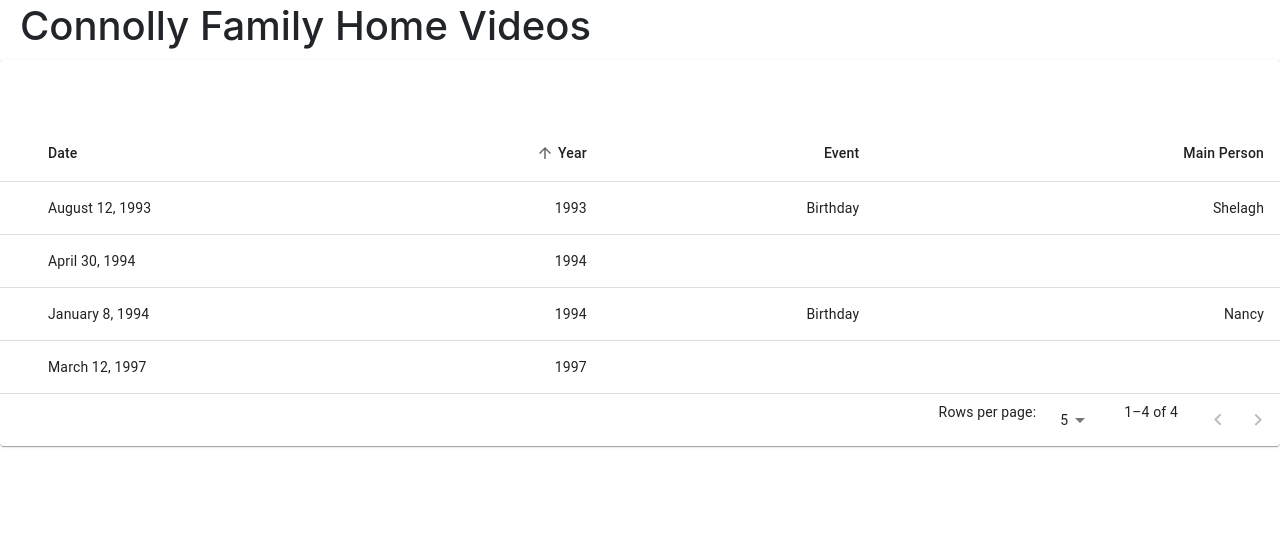
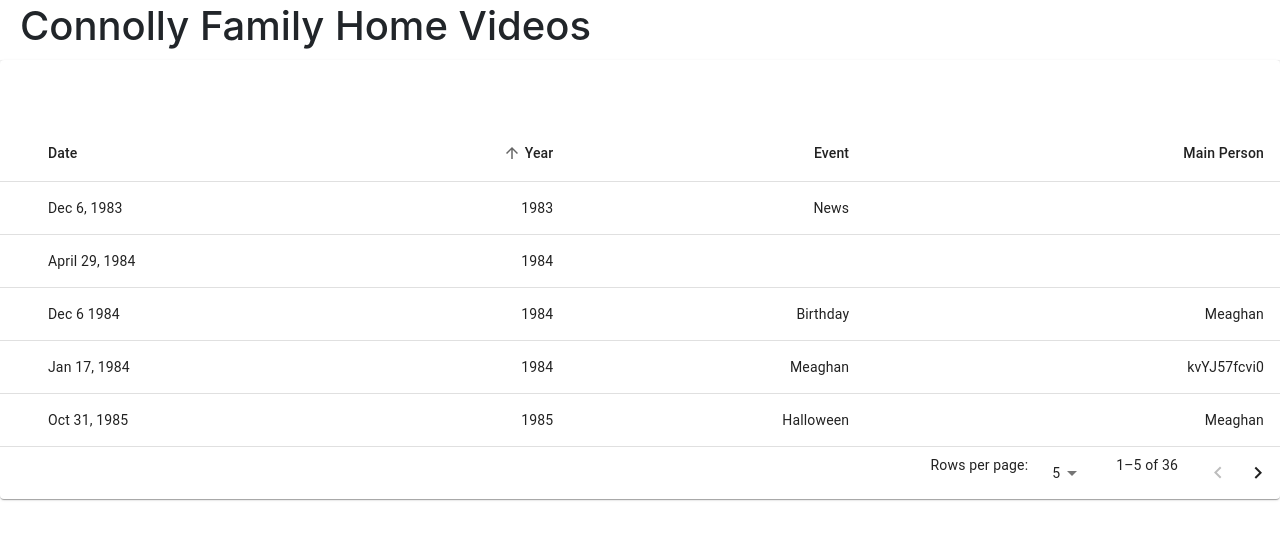
Before and after one commit to connkat/family-videos, a React (Create React App) app: page / in a window 1280 px wide. Shown: the top 540 px of the page. Built offline with nearby package versions, Linux system fonts and the light colour scheme; the HTML template or start-up script is replaced by a standard one.

Commit message:
added the rest of the data

```diff
--- a/src/components/VideoList.jsx
+++ b/src/components/VideoList.jsx
@@ -15,23 +15,7 @@ import Paper from "@mui/material/Paper";
 import { visuallyHidden } from "@mui/utils";
 
 import Modal from "./Modal";
-
-function createData(date, year, event, mainPerson, embedId) {
-  return {
-    date,
-    year,
-    event,
-    mainPerson,
-    embedId,
-  };
-}
-
-const rows = [
-  createData("March 12, 1997", "1997", null, null, "hzSSQ7_9enI"),
-  createData("April 30, 1994", "1994", null, null, "MdkGe8wyd5c"),
-  createData("August 12, 1993", "1993", "Birthday", "Shelagh", "XONd8rYCDRk"),
-  createData("January 8, 1994", "1994", "Birthday", "Nancy", "1WiaDMfRZME"),
-];
+import {rows} from "../data";
 
 function descendingComparator(a, b, orderBy) {
   if (b[orderBy] < a[orderBy]) {
@@ -85,9 +69,7 @@ function EnhancedTableHead(props) {
   return (
     <TableHead>
       <TableRow>
-        <TableCell padding="checkbox">
-
-        </TableCell>
+        <TableCell padding="checkbox"></TableCell>
         {headCells.map((headCell) => (
           <TableCell
             key={headCell.id}
@@ -130,8 +112,7 @@ function EnhancedTableToolbar(props) {
             ),
         }),
       }}
-    >
-    </Toolbar>
+    ></Toolbar>
   );
 }
 
@@ -155,9 +136,9 @@ export default function EnhancedTable() {
   const handleClose = () => setOpen(false);
 
   const handleClick = (event, date, embedId) => {
-    handleOpen()
+    handleOpen();
     setEmbedId(embedId);
-    setDate(date)
+    setDate(date);
     console.log(embedId);
   };
 
@@ -178,7 +159,12 @@ export default function EnhancedTable() {
 
   return (
     <Box sx={{ width: "100%" }}>
-      <Modal open={open} handleClose={handleClose} date={date} embedId={embedId} />
+      <Modal
+        open={open}
+        handleClose={handleClose}
+        date={date}
+        embedId={embedId}
+      />
       <Paper sx={{ width: "100%", mb: 2 }}>
         <EnhancedTableToolbar numSelected={selected.length} />
         <TableContainer>
@@ -215,8 +201,7 @@ export default function EnhancedTable() {
                       key={row.date}
                       selected={isItemSelected}
                     >
-                      <TableCell padding="checkbox">
-                      </TableCell>
+                      <TableCell padding="checkbox"></TableCell>
                       <TableCell
                         component="th"
                         id={labelId}
--- a/src/data.js
+++ b/src/data.js
@@ -34,9 +34,63 @@ export const videos = [
   ];
 
 
-  // const videos = [
-  //   createData("March 12, 1997", "1997", null, null, "hzSSQ7_9enI"),
-  //   createData("April 30, 1994", "1994", null, null, "MdkGe8wyd5c"),
-  //   createData("August 12, 1993", "1993", "Birthday", "Shelagh", "XONd8rYCDRk"),
-  //   createData("January 8, 1994", "1994", "Birthday", "Nancy", "1WiaDMfRZME"),
-  // ];
+  function createData(date, year, event, mainPerson, embedId) {
+    return {
+      date,
+      year,
+      event,
+      mainPerson,
+      embedId,
+    };
+  }
+
+  export const rows = [
+    createData("March 12, 1997", "1997", null, null, "hzSSQ7_9enI"),
+    createData("April 30, 1994", "1994", null, null, "MdkGe8wyd5c"),
+    createData("August 12, 1993", "1993", "Birthday", "Shelagh", "XONd8rYCDRk"),
+    createData("January 8, 1994", "1994", "Birthday", "Nancy", "1WiaDMfRZME"),
+    createData("March 10, 1997", "1997", "March Break", null, "Hf2CzVDALno"),
+    createData("April 29, 1984", "1984", null, null, "p-HsR-Oa6uQ"),
+    createData("Oct 5,1991", "1991", "Birthday", "Shelagh", "PLorTjJPabM"),
+    createData("May 18, 1987", "1987", "Crawling", "Shelagh", "mcNc9cg7ntE"),
+    createData("Dec 25, 1990", "1990", "Christmas", null, "IQwc6B6wOAE"),
+    createData("Dec 6, 1990", "1990", "Birthday", "Meaghan", "rbZTo3JYWOk"),
+    createData("Dec 3	1990", "1990", null, null, "EbFQW6y9oxY"),
+    createData("Oct 31, 1985", "1985", "Halloween", "Meaghan", "au7q8gfaG8A"),
+    createData("Dec 6,1988", "1988", "Birthday", "Meaghan", "HKF1_FGp4Fs"),
+    createData("Dec 6	1987", "1987", "Birthday", "Meaghan", "a0VYVDK2t9U"),
+    createData("Dec 6	1985", "1985", "Birthday", "Meaghan", "WdkUk8I1Hz8"),
+    createData("Dec 6	1984", "1984", "Birthday", "Meaghan", "OtIWqB37-ZM"),
+    createData("Dec 6	1985", "1985", "Birthday", "Meaghan", "Aqnc6hGe8Jk"),
+    createData("Oct 17, 1993", "1993", "Birthday", "John", "rtxLum8YAU4"),
+    createData("Oct 16, 1991", "1991", "Birthday", "John", "sp3Y7uQL-9Y"),
+    createData("Oct 15, 1989", "1989", "Birthday", "John", "k6u3l7ePftY"),
+    createData("June 27, 1996", "1996", "Baseball", "John", "uRUa48JMRUs"),
+    createData(
+      "June 25, 1996",
+      "1996",
+      "Kindergarden Grad",
+      "Kate",
+      "uRUa48JMRUs"
+    ),
+    createData(
+      "June 24, 1994",
+      "1994",
+      "Kindergarden Grad",
+      "John",
+      "TJQ8JcyUSWM"
+    ),
+    createData("Dec 6, 1983", "1983", "News", null, "m5jtiBtfNyY"),
+    createData("April 1, 1990", "1990", "First Steps", "John", "9CiuAwSzGQ8"),
+    createData("Jan 17, 1984", "1984", "Meaghan", "kvYJ57fcvi0"),
+    createData("Oct 25, 1988", "1988", "John", "sI9W8Lb7NsU"),
+    createData("June 15, 1994", "1994", "Birthday", "Kate", "3OfUkJ5kY9U"),
+    createData("March 17,	1994", "1994", "March Break", null, "F_BuZoN55lM"),
+    createData("June 16, 1991", "1991", "Birthday", "Kate", "vRV-Ckpem2E"),
+    createData("June 15, 1993", "1993", "Birthday", "Kate", "B-OgX67fMYI"),
+    createData("June 14, 1992", "1992", "Birthday", "Kate", "HNJbrR_9SLw"),
+    createData("Dec 26, 1991", "1991", "First Steps", "Kate", "oednobezVFo"),
+    createData("Dec 1, 1990", "1990", "1990", "MSM", null, "FIND URL"),
+    createData("Aug 1,1991", "1991", "Cameron Lake", null, "aRjkvvUTDbM"),
+    createData("Nov 30, 1990", "1991", "MSM", "Kate", "s-1AbqM0Yp0"),
+  ];
```
